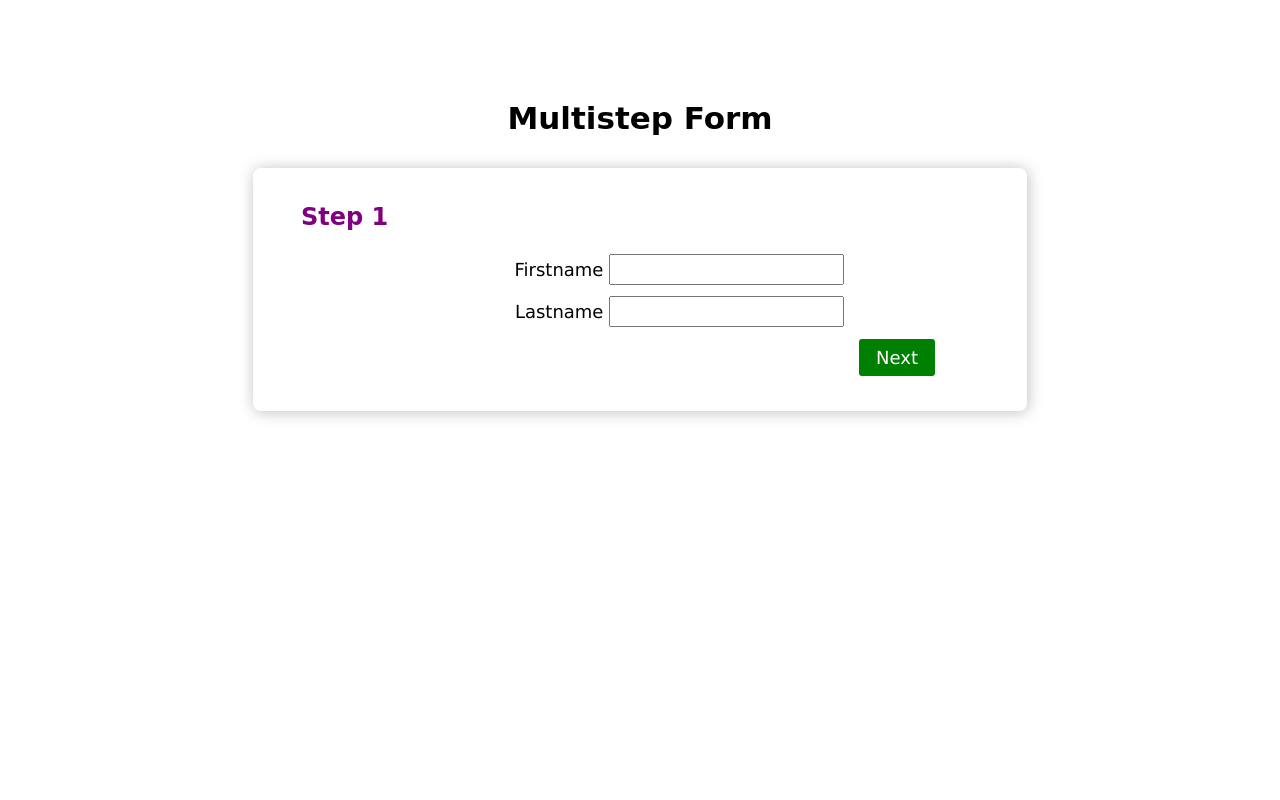
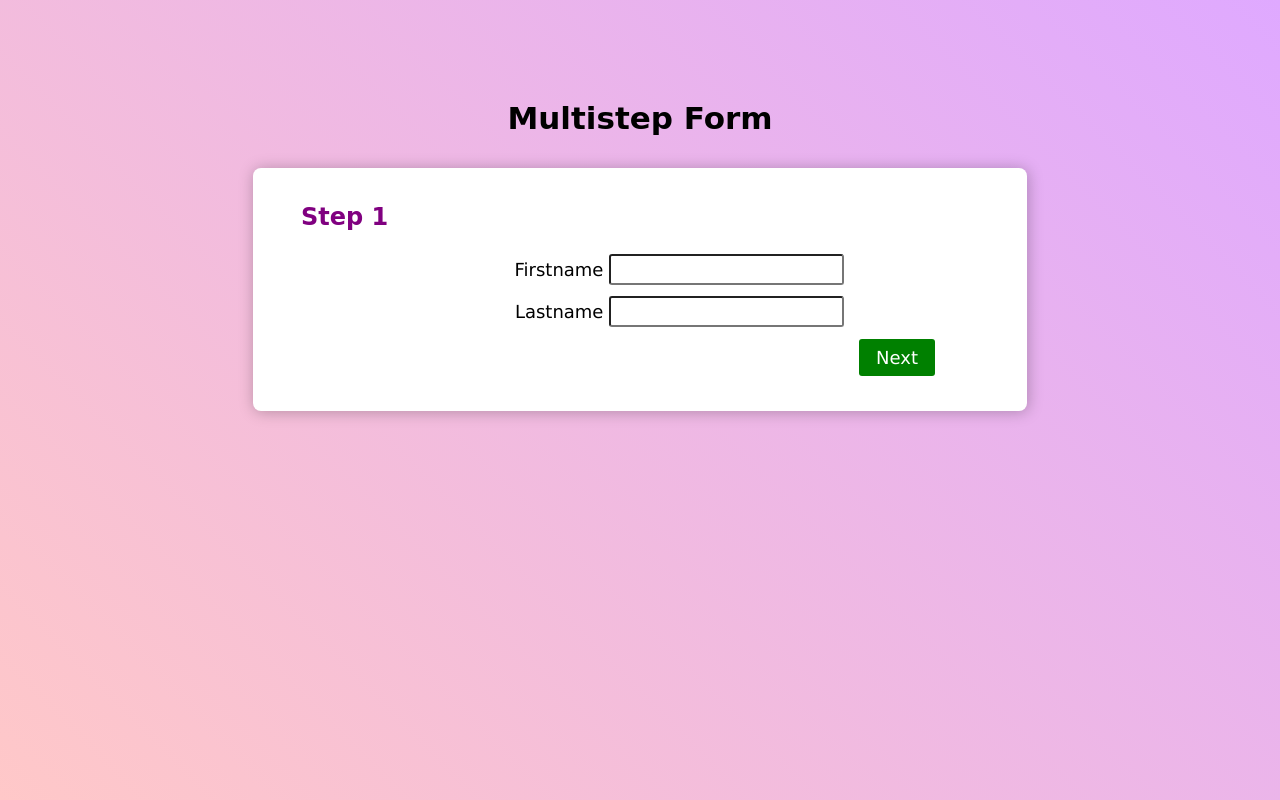
Before and after one commit to ManrahulBajwa/PHP-multistep-form, a PHP site: page / in a window 1280 px wide. Run offline with PHP 8.4, Linux system fonts and the light colour scheme.

Commit message:
UI updated

```diff
--- a/style.css
+++ b/style.css
@@ -9,6 +9,7 @@
 body {
     height: 100vh;
     width: 100vw;
+    background: linear-gradient(45deg, #ffc8c8, #dfa9ff);
 }
 
 .main_wraper {
@@ -26,6 +27,7 @@
     box-shadow: 1px 1px 15px #00000042;
     padding: 35px;
     border-radius: 8px;
+    background: white;
 }
 
 .step_wrapper {
@@ -44,6 +46,7 @@
 .field {
     margin-top: 11px;
 }
+
 .btn_bar {
     margin-top: 12px;
     display: flex;
@@ -52,6 +55,7 @@
     padding: 0px 57px;
     box-sizing: border-box;
 }
+
 .field_inner_wpr {
     width: 100%;
     display: flex;
@@ -60,13 +64,15 @@
     align-items: end;
     padding-right: 21%;
 }
+
 button {
     padding: 8px 17px;
     border: 0;
     color: white;
     border-radius: 3px;
-    cursor : pointer ;
+    cursor: pointer;
 }
+
 button.prev {
     background: dodgerblue;
 }
@@ -74,6 +80,7 @@
 button.next {
     background: green;
 }
+
 label[for="gender"] {
     margin-bottom: 8px;
     display: block;
@@ -85,16 +92,20 @@
     width: 160px;
     justify-content: space-between;
 }
+
 span.error {
     font-size: 14px;
     display: block;
     color: red;
     text-align: right;
 }
+
 input {
     padding: 3px;
     outline: none;
+    border-radius: 3px;
 }
+
 .filed_head {
     font-size: 24px;
     color: purple;
@@ -106,11 +117,13 @@
     font-weight: 600;
     font-family: cursive;
 }
+
 .heaingwpr h1 {
     font-family: cursive;
     font-size: 31px;
     margin-bottom: 32px;
 }
+
 div#hobbies {
     width: 241px;
 }
```
Lines whose indentation alone changed are shown as unchanged.
